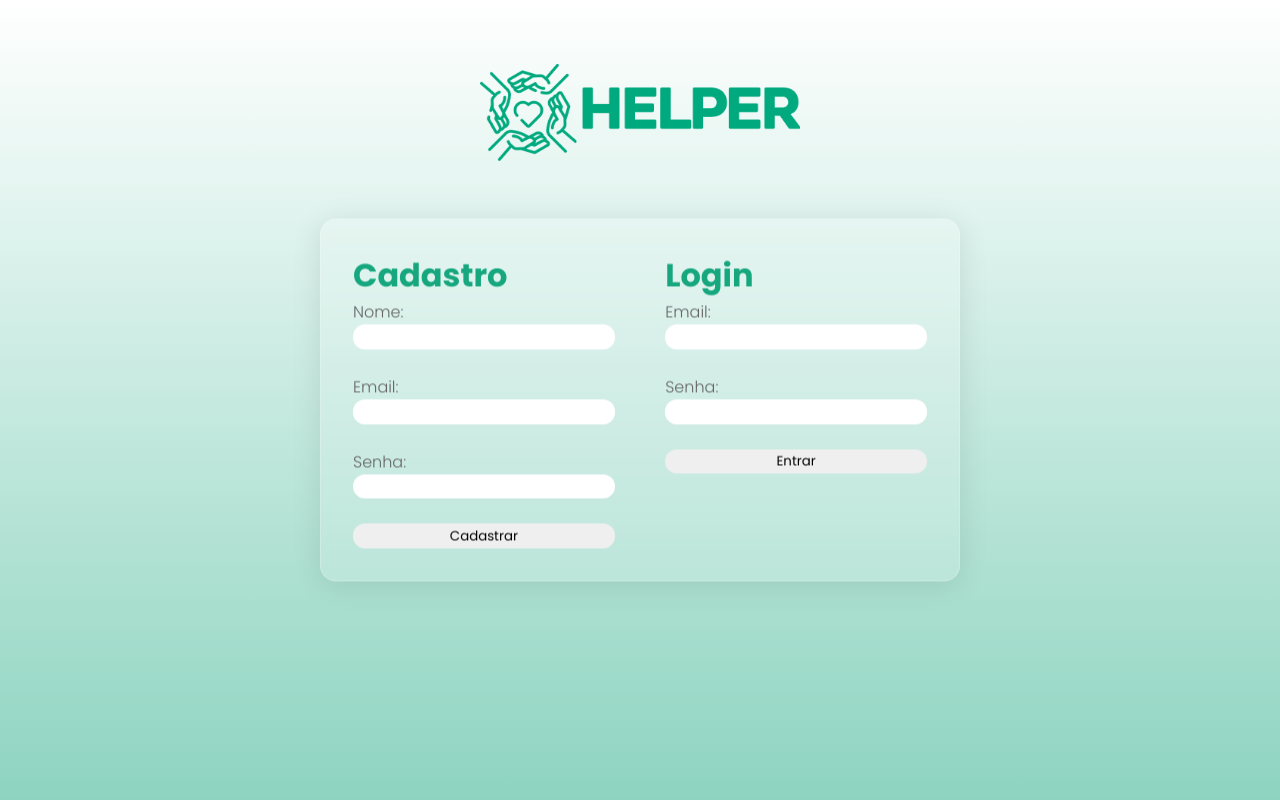
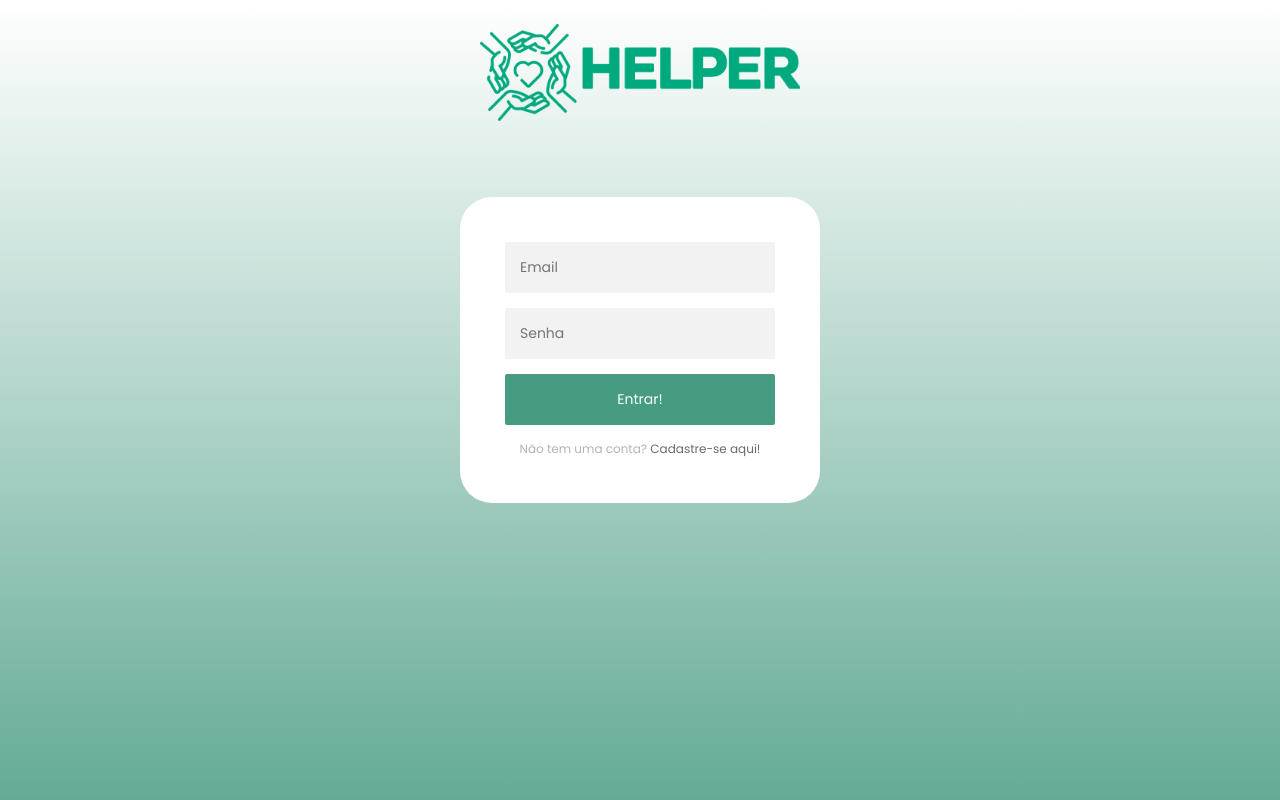
Before and after one commit to jramoss02/HELPER--Fabrica-IV-, a PHP site: page /helper/ in a window 1280 px wide. Run offline with PHP 8.4, Linux system fonts and the light colour scheme.

Commit message:
all-changes

```diff
--- a/index.html
+++ b/index.html
@@ -3,59 +3,61 @@
 <head>
     <meta charset="UTF-8">
     <meta name="viewport" content="width=device-width, initial-scale=1.0">
-    <link rel="stylesheet" href="styles.css">
+    <link rel="stylesheet" href="login.css">
     <link rel="preconnect" href="https://fonts.googleapis.com">
     <link rel="preconnect" href="https://fonts.gstatic.com" crossorigin>
     <link href="https://fonts.googleapis.com/css2?family=Poppins:ital,wght@0,300;0,400;0,500;0,600;0,700;1,300;1,500;1,600;1,700&display=swap" rel="stylesheet">
     <title>HELPER</title>
 </head>
 <body>
-
     <div class="login-wrapper">
         <img class="logo-img" src="./imgs/logo.png" alt="">
-
-        <div class="modal">
-            <div class="Logincard">
-                <h1>Cadastro</h1>
-                <form action="./php/cadastro.php" method="POST">
-                    <label for="nome">Nome:</label>
-                    <input type="text" name="nome" required><br>
-                    <label for="email">Email:</label>
-                    <input type="email" name="email" required><br>
-                    <label for="senha">Senha:</label>
-                    <input type="password" name="senha" required><br>
-                    <input style="cursor: pointer;" type="submit" value="Cadastrar">
+        <div class="loginMenu">
+            <div class="form">
+              <form action="./php/cadastro.php" method="POST" id="register-form" class="registerForm">
+                <input type="text" name="nome" placeholder="Seu nome" required/>
+                <input type="mail" name="email" placeholder="Email" required/>
+                <input type="password" name="senha" placeholder="Senha" required/>
+                <button type="submit">Cadastrar!</button>
+                <p class="message">Já tem uma conta? <a href="#">Faça o login!</a></p>
               </form>
-                <div id="mensagemPopUp" style="display: none;">
-                    <p id="mensagemTexto"></p>
+              <div class="success-message" style="display: none">
+                Cadastro realizado com sucesso
               </div>
-            </div>
-
-            <div class="Logincard">
-                <h1>Login</h1>
-                <form action="./php/login.php" method="POST">
-                    <label for="email">Email:</label>
-                    <input type="email" name="email" required><br>
-                    <label for="senha">Senha:</label>
-                    <input type="password" name="senha" required><br>
-                    <input style="cursor: pointer;" type="submit" value="Entrar">
+              <form action="./php/login.php" method="POST" class="loginForm">
+                <input type="email" name="email" placeholder="Email" required/>
+                <input type="password" name="senha" placeholder="Senha" required/>
+                <button type="submit">Entrar!</button>
+                <p class="message">Não tem uma conta? <a href="#">Cadastre-se aqui!</a></p>
               </form>
             </div>
           </div>
     </div>
 
+    <script src="https://code.jquery.com/jquery-3.6.0.min.js"></script>
 
     <script>
-        // Função para mostrar o pop-up com a mensagem
-        function mostrarPopUp(mensagem) {
-            var mensagemPopUp = document.getElementById("mensagemPopUp");
-            var mensagemTexto = document.getElementById("mensagemTexto");
-            mensagemTexto.innerText = mensagem;
-            mensagemPopUp.style.display = "block";
+    $(document).ready(function() {
+        $('.message a').click(function(){
+        $('form').animate({height: "toggle", opacity: "toggle"}, "slow");
+        });
+    });
+
+    document.addEventListener("DOMContentLoaded", function() {
+    const registerForm = document.getElementById("register-form");
+    const successMessage = document.querySelector(".success-message");
+
+    registerForm.addEventListener("submit", function(event) {
+      event.preventDefault();
+      successMessage.style.display = "block";
+      registerForm.reset(); // Limpa os campos do formulário
+
+      // Remova a mensagem de sucesso após 3 segundos
       setTimeout(function() {
-                mensagemPopUp.style.display = "none";
-            }, 3000);  // Fecha o pop-up após 3 segundos (ajuste conforme necessário)
-        }
+        successMessage.style.display = "none";
+      }, 3000);
+    });
+    });
 
     // Processar a resposta do servidor após o envio do formulário
     document.querySelector("form").addEventListener("submit", function(event) {
--- /dev/null
+++ b/login.css
@@ -0,0 +1,90 @@
+* {
+    padding: 0;
+    margin: 0;
+    box-sizing: border-box;
+    font-family: 'Poppins', sans-serif;
+}
+
+body {
+    display: flex;
+    flex-direction: column;
+    align-items: center;
+    height: 100vh;
+    background: rgb(255, 255, 255);
+    background: linear-gradient(180deg, rgba(255, 255, 255, 1) 0%, rgba(23, 167, 126, 0.489) 100%);
+}
+
+body {
+    background-color: #aeaeae;
+}
+
+.loginMenu {
+    position: absolute;
+    top: 50%;
+    left: 50%;
+    transform: translate(-50%, -50%);
+}
+
+.form {
+    position: relative;
+    z-index: 1;
+    background: #FFFFFF;
+    max-width: 360px;
+    margin: 0 auto 100px;
+    padding: 45px;
+    text-align: center;
+    border-radius: 2rem;
+}
+
+.form input {
+    outline: 0;
+    background: #f2f2f2;
+    width: 100%;
+    border: 0;
+    margin: 0 0 15px;
+    padding: 15px;
+    box-sizing: border-box;
+    font-size: 14px;
+    border-radius: 2px;
+}
+
+.form button {
+    outline: 0;
+    background: #459c83;
+    width: 100%;
+    border: 0;
+    padding: 15px;
+    color: #FFFFFF;
+    font-size: 14px;
+    -webkit-transition: all 0.3 ease;
+    transition: all 0.3 ease;
+    cursor: pointer;
+    border-radius: 2px;
+}
+
+.form button:hover,
+.form button:active,
+.form button:focus {
+    background: #10be8d;
+    transition: 0.5s;
+}
+
+.form .message {
+    margin: 15px 0 0;
+    color: #b3b3b3;
+    font-size: 12px;
+}
+
+.form .message a {
+    color: #696969;
+    text-decoration: none;
+}
+
+.form .registerForm {
+    display: none;
+}
+
+.logo-img {
+    margin-top: 1.5rem;
+    width: 20rem;
+}
--- /dev/null
+++ b/package.json
@@ -0,0 +1,5 @@
+{
+  "dependencies": {
+    "jquery": "^3.7.1"
+  }
+}
--- a/php/conn.php
+++ b/php/conn.php
@@ -1,7 +1,7 @@
 <?php
 $host = "localhost";
 $usuario = "root";
-$senha = "";
+$senha = "123456";
 $banco = "HELPER";
 
 $conn = new mysqli($host, $usuario, $senha, $banco);
--- a/styles.css
+++ b/styles.css
@@ -35,56 +39,6 @@ nav{
     font-size: 18px;
     color: #fff;
     cursor: pointer;
-}
-
-/* Tela login */
-
-.login-wrapper{
-    display: flex;
-    flex-direction: column;
-    align-items: center;
-    height: 100vh;
-    background: rgb(255,255,255);
-    background: linear-gradient(180deg, rgba(255,255,255,1) 0%, rgba(23, 167, 126, 0.489) 100%);
-}
-
-.login-wrapper h1{
-    color: #17a77f;
-}
-
-.modal{
-    display: inline-flex;
-    flex-direction: row;
-    width: 40rem;
-    padding: 2rem;
-    align-items: flex-start;
-    background: rgba(255, 255, 255, 0.19);
-    border-radius: 16px;
-    box-shadow: 0 4px 30px rgba(0, 0, 0, 0.1);
-    backdrop-filter: blur(3.5px);
-    -webkit-backdrop-filter: blur(3.5px);
-    border: 1px solid rgba(255, 255, 255, 0.2);
-    position: absolute;
-    transform: translate(-50%, -50%);
-    top: 50%;
-    left: 50%;
-    justify-content: space-between;
-}
-
-.Logincard form{
-    display: flex;
-    flex-direction: column;
-}
-
-form input{
-    border-radius: 12px;
-    border: none;
-    outline: none;
-    padding: 0.15rem;
-}
-
-nav img{
-    width: 12rem;
 }
 
 /* Tela Home */
```
Also changed, not shown: other parts of styles.css (+24 -12 lines), php/cadastro_donations.php (+6 -2 lines), package-lock.json (added). Lines whose indentation alone changed are shown as unchanged.
